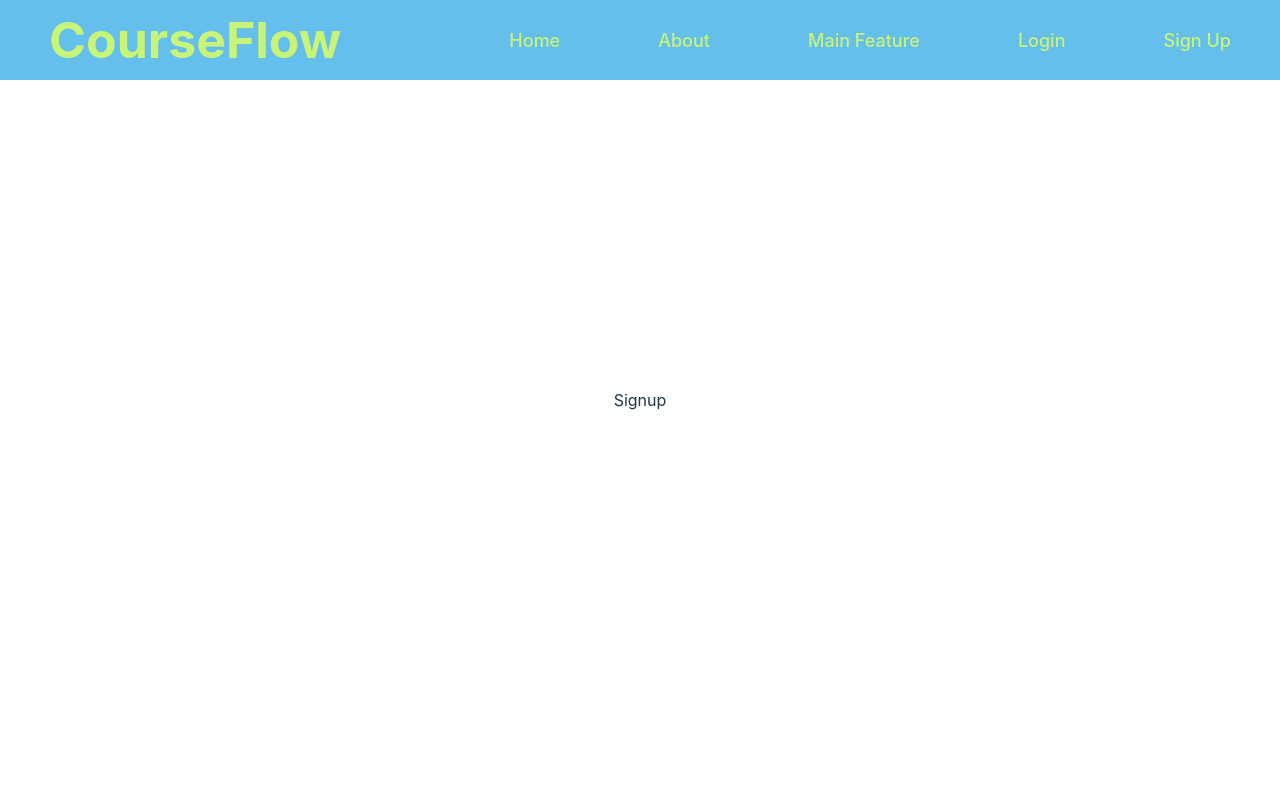
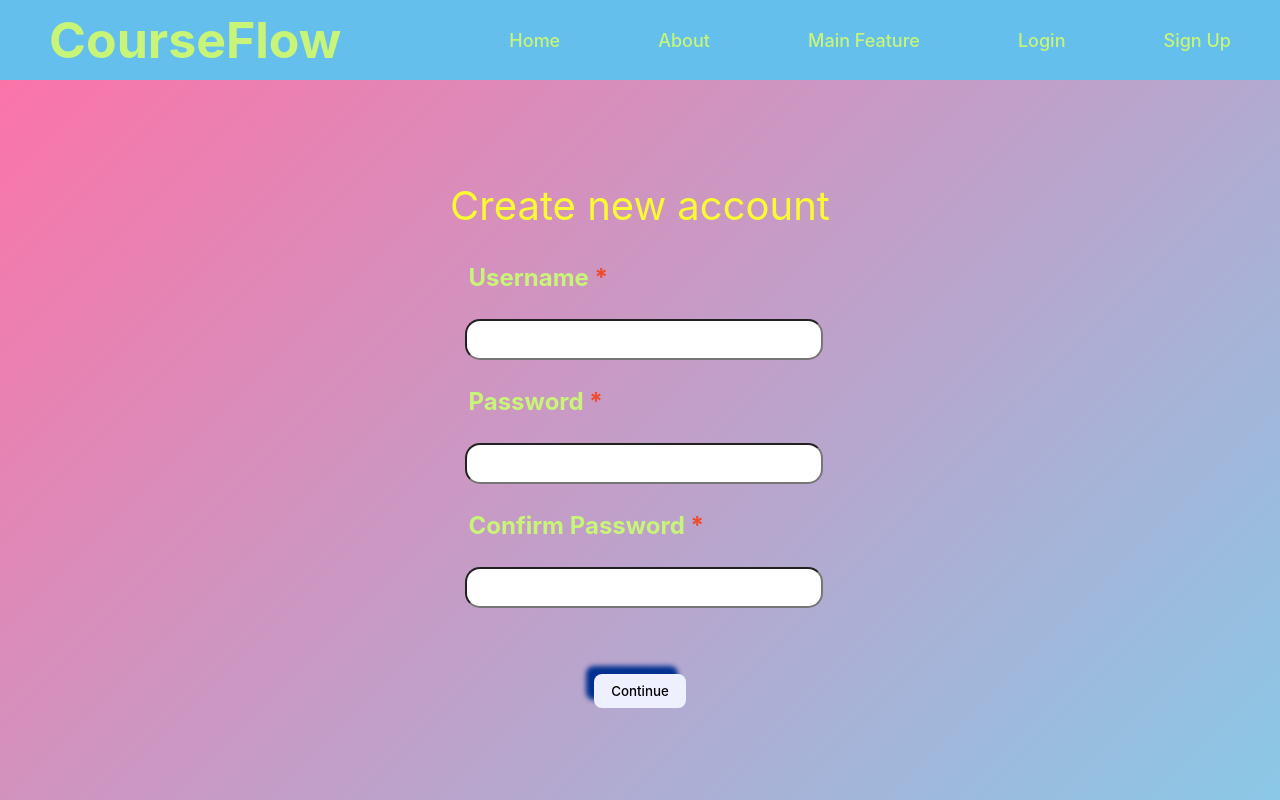
Before and after one commit to Euclid0192/CourseFlow, a React (Vite) app: page /auth/signup in a window 1280 px wide. Built offline with nearby package versions, Linux system fonts and the light colour scheme; some icons are missing; what reactflow would draw is missing.

Commit message:
Finish signup page

```diff
--- a/src/Components/Authentication/Signup.css
+++ b/src/Components/Authentication/Signup.css
@@ -0,0 +1,51 @@
+.form-container {
+    background: var(--bg-gradient);
+    width: 100vw;
+    height: calc(100vh - 80px);
+    margin-top: 80px;
+    display: flex;
+    flex-direction: column;
+    justify-content: center;
+    align-items: center;
+}
+
+.signup-title {
+    font-size: 2.5rem;
+    color: #FAFA33;
+    margin-bottom: 0
+}
+
+.signup-form {
+    display: flex;
+    flex-direction: column;
+    width: 350px;
+    text-align: left;
+    /* background: #d3d3d3; */
+    border-radius: 10%;
+    padding: 20px;
+}
+
+.input-label {
+    font-weight: bold;
+    font-size: 1.5rem;
+}
+
+.signup-input {
+    width: 100%;
+    height: 35px;
+    border-radius: 15px;
+    margin-top: 20px;
+    margin-bottom: 20px;
+}
+
+.btn-container {
+    display: flex;
+    justify-content: center;
+}
+
+.err {
+    height: 20px;
+    margin: 5px;
+    text-align: left;
+    color: #FAFA33
+}
--- a/src/Components/Authentication/Signup.tsx
+++ b/src/Components/Authentication/Signup.tsx
@@ -1,8 +1,103 @@
 import './Signup.css'
+import { useState } from 'react'
+import axiosInstance from '../../configs/axios'
+import { useNavigate } from 'react-router-dom'
+import useAuthStore from '../../Zustand/storeAuth'
+import { AuthState } from '../../Zustand/storeAuth'
+
+const selector = (state: AuthState) => ({
+    accessToken: state.accessToken
+})
 
 const Signup = () => {
+
+  const { accessToken } = useAuthStore(selector)
+
+  const [ username, setUsername ] = useState<string>("")
+  const [ password, setPassword ] = useState<string>("")
+  const [ confirmPassword, setConfirmPassword ] = useState<string>("")
+  const [ err, setErr ] = useState<string>("")
+
+  const navigate = useNavigate()
+
+
+  const submitForm = async (evt: any) => {
+    evt.preventDefault()
+
+    console.log("In submit form...")
+
+    /// Check password match
+    if (password != confirmPassword)
+    {
+      return setErr("Confirm password does not match")
+    }
+
+    /// If match
+    try {
+
+      const response = await axiosInstance.post(
+        '/auth/signup',
+        { username, password },
+        {
+          headers: {
+            'Authorization': `Bearer ${accessToken}`
+          }
+        }
+      )
+
+      console.log("Response from post request ", response)
+      console.log("Signup successfully!")
+
+      navigate('/main')
+
+    } catch (err: any) {
+      console.log("Submit error: ", err)
+
+      const errMsg = err!.response?.data?.message
+      console.log(errMsg)
+
+      setErr(errMsg)
+    }
+  }
+
   return (
-    <div>Signup</div>
+    <div className='form-container'>
+      {/* App name and log in title */}
+      <div className='form-title'>
+        <p className='signup-title'>Create new account</p>
+      </div>
+      {/* Actual form */}
+      <form className='signup-form' onSubmit={submitForm}>
+        <label htmlFor='username' className='input-label'>Username <span style={{color: '#EE4B2B'}}>*</span></label>
+        <input
+          type='text'
+          required
+          value={username}
+          onChange={(evt) => setUsername(evt.target.value)}
+          className='signup-input'
+        />
+        <label htmlFor='password' className='input-label'>Password <span style={{color: '#EE4B2B'}}>*</span></label>
+        <input
+          type='text'
+          required
+          value={password}
+          onChange={(evt) => setPassword(evt.target.value)}
+          className='signup-input'
+        />
+        <label htmlFor='retype-password' className='input-label'>Confirm Password <span style={{color: '#EE4B2B'}}>*</span></label>
+        <input
+          type='text'
+          required
+          value={confirmPassword}
+          onChange={(evt) => setConfirmPassword(evt.target.value)}
+          className='signup-input'
+        />
+        <p className='err'>{err}</p>
+        <div className='btn-container'>
+          <button className='btn' type='submit'>Continue</button>
+        </div>
+      </form>
+    </div>
   )
 }
 
```
